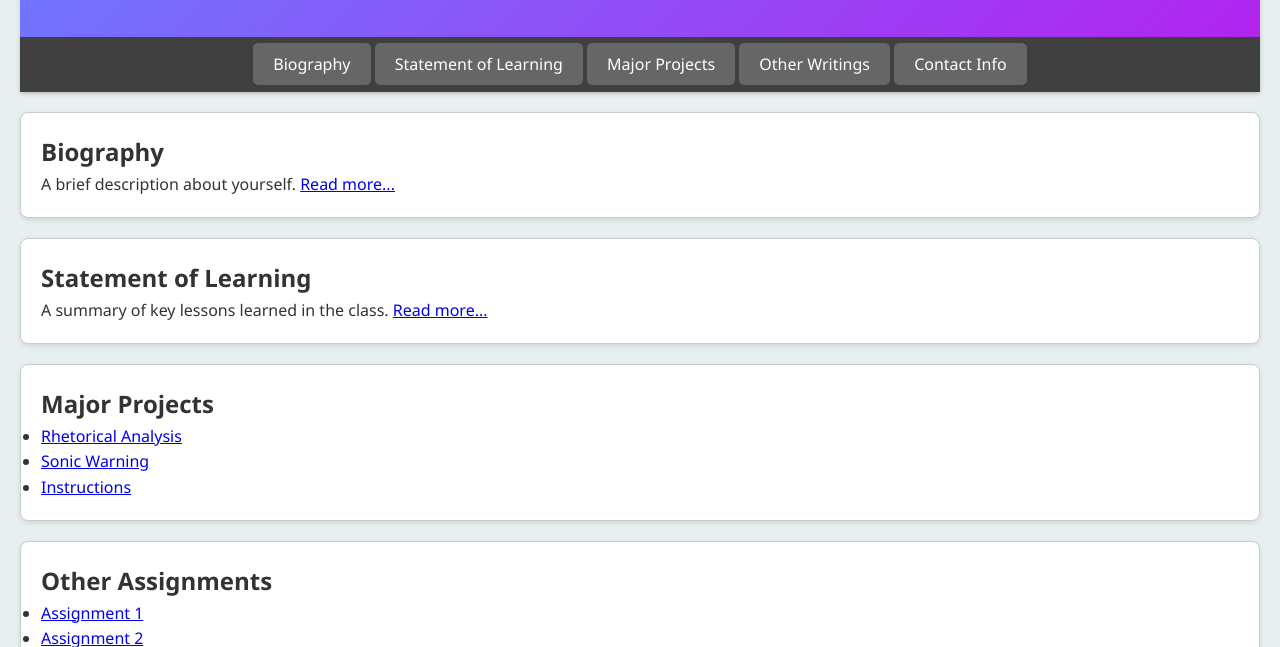
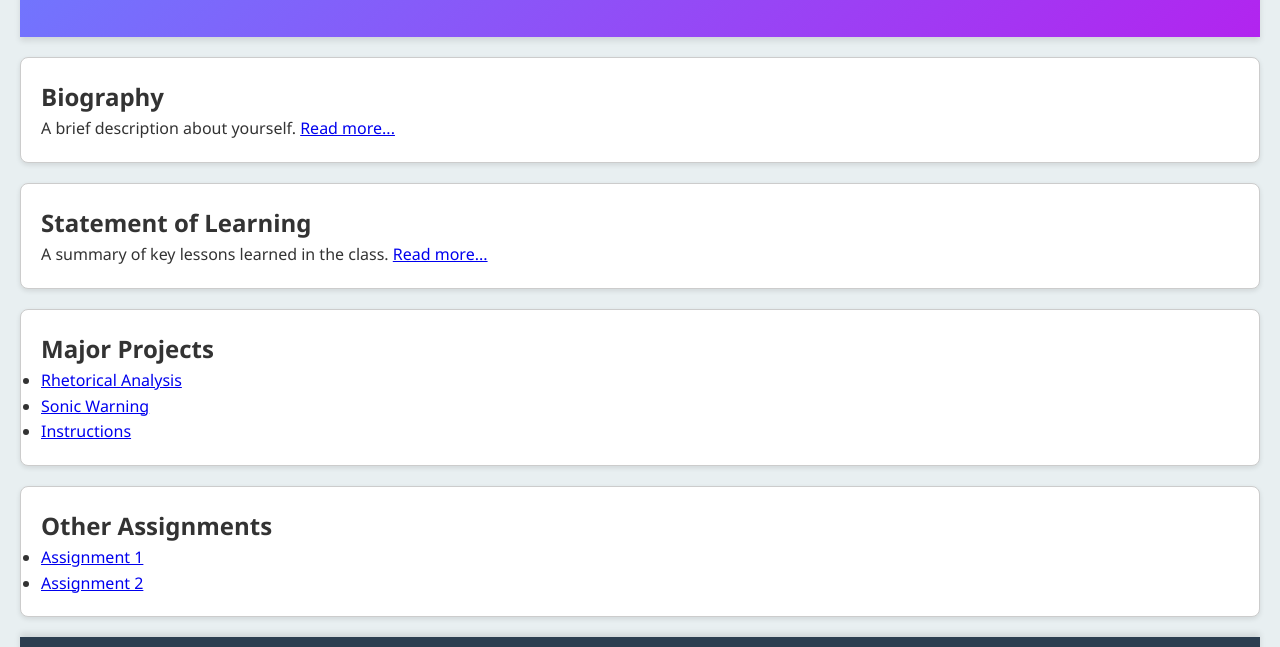
Before and after one commit to eeshusingh/Eeshu_Singh_ENGL393, a plain HTML site: page index.html in a window 1280 px wide. Shown: the part 153-800 px from the top of the page. Drawn offline with Linux system fonts and the light colour scheme.

Commit message:
Update index.html

```diff
--- a/index.html
+++ b/index.html
@@ -11,15 +11,7 @@
         <h1>Eeshu Singh</h1>
         <p>This portfolio showcases my projects and reflections from my technical communication class.</p>
     </header>
-    <nav>
-        <ul>
-            <li><a href="#biography">Biography</a></li>
-            <li><a href="#statement">Statement of Learning</a></li>
-            <li><a href="#projects">Major Projects</a></li>
-            <li><a href="#writings">Other Writings</a></li>
-            <li><a href="#contact">Contact Info</a></li>
-        </ul>
-    </nav>
+
     <section id="biography">
         <h2>Biography</h2>
         <p>A brief description about yourself. <a href="biography.html">Read more...</a></p>
```
